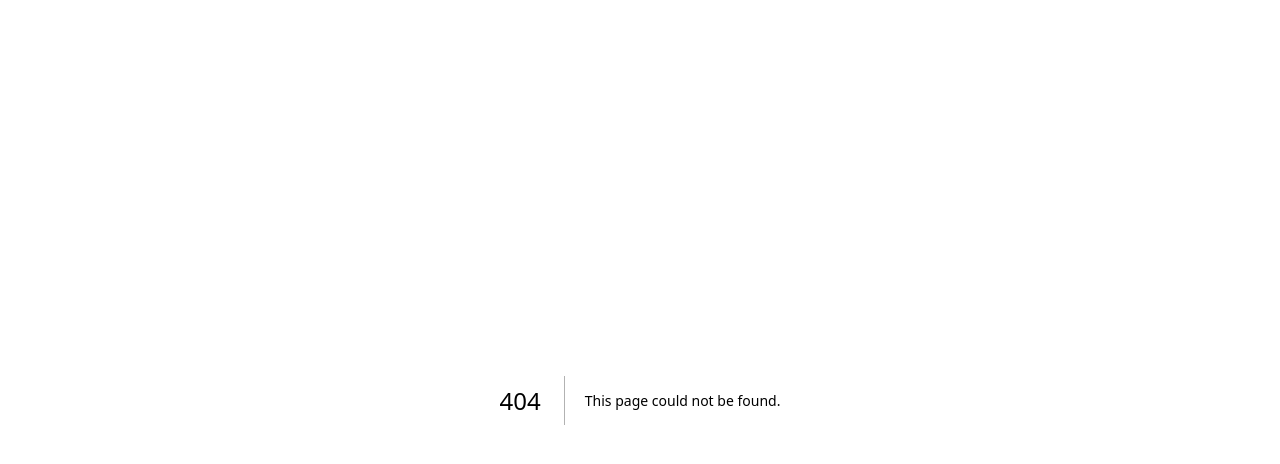
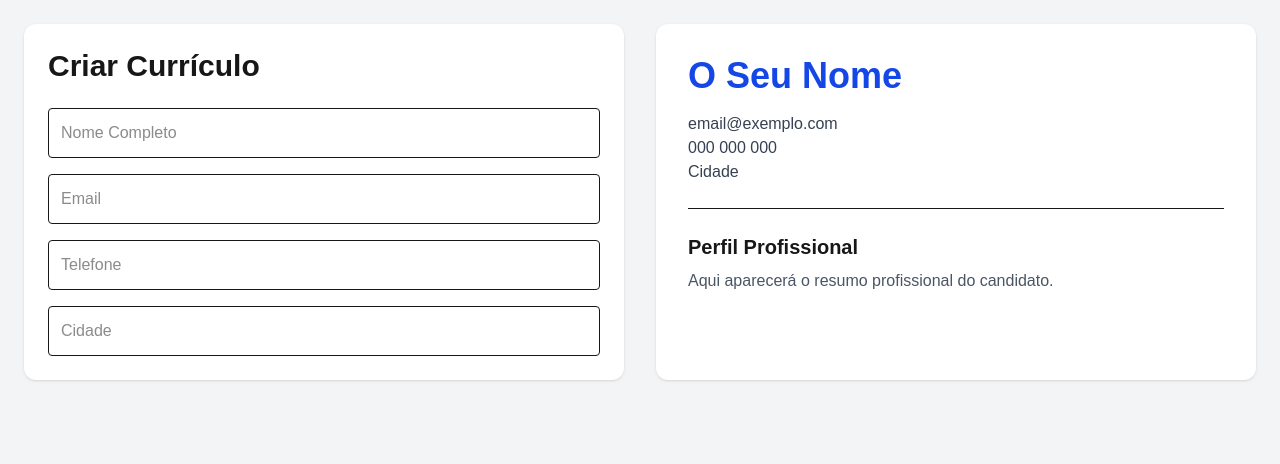
Before and after one commit to Gabrieldiogo-gd/CVMadurorooms, a Next.js app: page /criar-cv in a window 1280 px wide. Before the commit this address had no page. Shown: the top 464 px of the page. Built offline with nearby package versions, Linux system fonts and the light colour scheme.

Commit message:
Primeira versão do CVMadurorooms

```diff
--- /dev/null
+++ b/app/criar-cv/page.tsx
@@ -0,0 +1,80 @@
+"use client";
+
+import { useState } from "react";
+
+export default function CriarCV() {
+  const [nome, setNome] = useState("");
+  const [email, setEmail] = useState("");
+  const [telefone, setTelefone] = useState("");
+  const [cidade, setCidade] = useState("");
+
+  return (
+    <main className="min-h-screen bg-gray-100 p-6">
+      <div className="max-w-7xl mx-auto grid md:grid-cols-2 gap-8">
+
+        {/* Formulário */}
+        <div className="bg-white p-6 rounded-xl shadow">
+          <h1 className="text-3xl font-bold mb-6">
+            Criar Currículo
+          </h1>
+
+          <input
+            type="text"
+            placeholder="Nome Completo"
+            value={nome}
+            onChange={(e) => setNome(e.target.value)}
+            className="w-full border p-3 rounded mb-4"
+          />
+
+          <input
+            type="email"
+            placeholder="Email"
+            value={email}
+            onChange={(e) => setEmail(e.target.value)}
+            className="w-full border p-3 rounded mb-4"
+          />
+
+          <input
+            type="text"
+            placeholder="Telefone"
+            value={telefone}
+            onChange={(e) => setTelefone(e.target.value)}
+            className="w-full border p-3 rounded mb-4"
+          />
+
+          <input
+            type="text"
+            placeholder="Cidade"
+            value={cidade}
+            onChange={(e) => setCidade(e.target.value)}
+            className="w-full border p-3 rounded"
+          />
+        </div>
+
+        {/* Pré-visualização */}
+        <div className="bg-white p-8 rounded-xl shadow">
+          <h2 className="text-4xl font-bold text-blue-700">
+            {nome || "O Seu Nome"}
+          </h2>
+
+          <div className="mt-4 text-gray-700">
+            <p>{email || "email@exemplo.com"}</p>
+            <p>{telefone || "000 000 000"}</p>
+            <p>{cidade || "Cidade"}</p>
+          </div>
+
+          <hr className="my-6" />
+
+          <h3 className="text-xl font-bold mb-2">
+            Perfil Profissional
+          </h3>
+
+          <p className="text-gray-600">
+            Aqui aparecerá o resumo profissional do candidato.
+          </p>
+        </div>
+
+      </div>
+    </main>
+  );
+}
--- a/app/page.tsx
+++ b/app/page.tsx
@@ -1,65 +1,86 @@
-import Image from "next/image";
-
 export default function Home() {
   return (
-    <div className="flex flex-col flex-1 items-center justify-center bg-zinc-50 font-sans dark:bg-black">
-      <main className="flex flex-1 w-full max-w-3xl flex-col items-center justify-between py-32 px-16 bg-white dark:bg-black sm:items-start">
-        <Image
-          className="dark:invert"
-          src="/next.svg"
-          alt="Next.js logo"
-          width={100}
-          height={20}
-          priority
-        />
-        <div className="flex flex-col items-center gap-6 text-center sm:items-start sm:text-left">
-          <h1 className="max-w-xs text-3xl font-semibold leading-10 tracking-tight text-black dark:text-zinc-50">
-            To get started, edit the page.tsx file.
-          </h1>
-          <p className="max-w-md text-lg leading-8 text-zinc-600 dark:text-zinc-400">
-            Looking for a starting point or more instructions? Head over to{" "}
-            <a
-              href="https://vercel.com/templates?framework=next.js&utm_source=create-next-app&utm_medium=appdir-template-tw&utm_campaign=create-next-app"
-              className="font-medium text-zinc-950 dark:text-zinc-50"
-            >
-              Templates
-            </a>{" "}
-            or the{" "}
-            <a
-              href="https://nextjs.org/learn?utm_source=create-next-app&utm_medium=appdir-template-tw&utm_campaign=create-next-app"
-              className="font-medium text-zinc-950 dark:text-zinc-50"
-            >
-              Learning
-            </a>{" "}
-            center.
+    <main className="min-h-screen bg-gradient-to-b from-blue-50 to-white">
+      <section className="max-w-6xl mx-auto px-6 py-20 text-center">
+
+        <h1 className="text-6xl font-extrabold text-blue-700 mb-6">
+          CVMadurorooms
+        </h1>
+
+        <p className="text-2xl text-gray-700 max-w-3xl mx-auto mb-10">
+          Crie um currículo profissional em poucos minutos e aumente as suas
+          hipóteses de conseguir emprego.
+        </p>
+
+        <a
+          href="/criar-cv"
+          className="inline-block bg-blue-600 hover:bg-blue-700 text-white text-xl px-10 py-4 rounded-xl shadow-lg"
+        >
+          Criar Currículo Grátis
+        </a>
+
+      </section>
+
+      <section className="max-w-6xl mx-auto px-6 py-16">
+        <div className="grid md:grid-cols-4 gap-6">
+
+          <div className="bg-white p-6 rounded-xl shadow">
+            <h3 className="font-bold text-lg mb-2">
+              Modelos Profissionais
+            </h3>
+            <p className="text-gray-600">
+              Currículos modernos e atrativos para qualquer área.
+            </p>
+          </div>
+
+          <div className="bg-white p-6 rounded-xl shadow">
+            <h3 className="font-bold text-lg mb-2">
+              Download em PDF
+            </h3>
+            <p className="text-gray-600">
+              Exporte o seu currículo pronto para enviar.
+            </p>
+          </div>
+
+          <div className="bg-white p-6 rounded-xl shadow">
+            <h3 className="font-bold text-lg mb-2">
+              Fácil de Utilizar
+            </h3>
+            <p className="text-gray-600">
+              Preencha os seus dados em poucos minutos.
+            </p>
+          </div>
+
+          <div className="bg-white p-6 rounded-xl shadow">
+            <h3 className="font-bold text-lg mb-2">
+              100% Online
+            </h3>
+            <p className="text-gray-600">
+              Sem instalações, funciona em qualquer dispositivo.
+            </p>
+          </div>
+
+        </div>
+      </section>
+
+      <section className="bg-blue-700 text-white py-16 mt-10">
+        <div className="max-w-4xl mx-auto text-center px-6">
+          <h2 className="text-4xl font-bold mb-4">
+            Comece já a criar o seu currículo
+          </h2>
+
+          <p className="text-xl mb-8">
+            Gratuito, rápido e profissional.
           </p>
-        </div>
-        <div className="flex flex-col gap-4 text-base font-medium sm:flex-row">
+
           <a
-            className="flex h-12 w-full items-center justify-center gap-2 rounded-full bg-foreground px-5 text-background transition-colors hover:bg-[#383838] dark:hover:bg-[#ccc] md:w-[158px]"
-            href="https://vercel.com/new?utm_source=create-next-app&utm_medium=appdir-template-tw&utm_campaign=create-next-app"
-            target="_blank"
-            rel="noopener noreferrer"
+            href="/criar-cv"
+            className="bg-white text-blue-700 px-8 py-4 rounded-xl font-bold"
           >
-            <Image
-              className="dark:invert"
-              src="/vercel.svg"
-              alt="Vercel logomark"
-              width={16}
-              height={16}
-            />
-            Deploy Now
-          </a>
-          <a
-            className="flex h-12 w-full items-center justify-center rounded-full border border-solid border-black/[.08] px-5 transition-colors hover:border-transparent hover:bg-black/[.04] dark:border-white/[.145] dark:hover:bg-[#1a1a1a] md:w-[158px]"
-            href="https://nextjs.org/docs?utm_source=create-next-app&utm_medium=appdir-template-tw&utm_campaign=create-next-app"
-            target="_blank"
-            rel="noopener noreferrer"
-          >
-            Documentation
+            Criar Currículo
           </a>
         </div>
-      </main>
-    </div>
+      </section>
+    </main>
   );
 }
```
Also changed, not shown: 1 other file (tests, documents, lock files or other folders).
